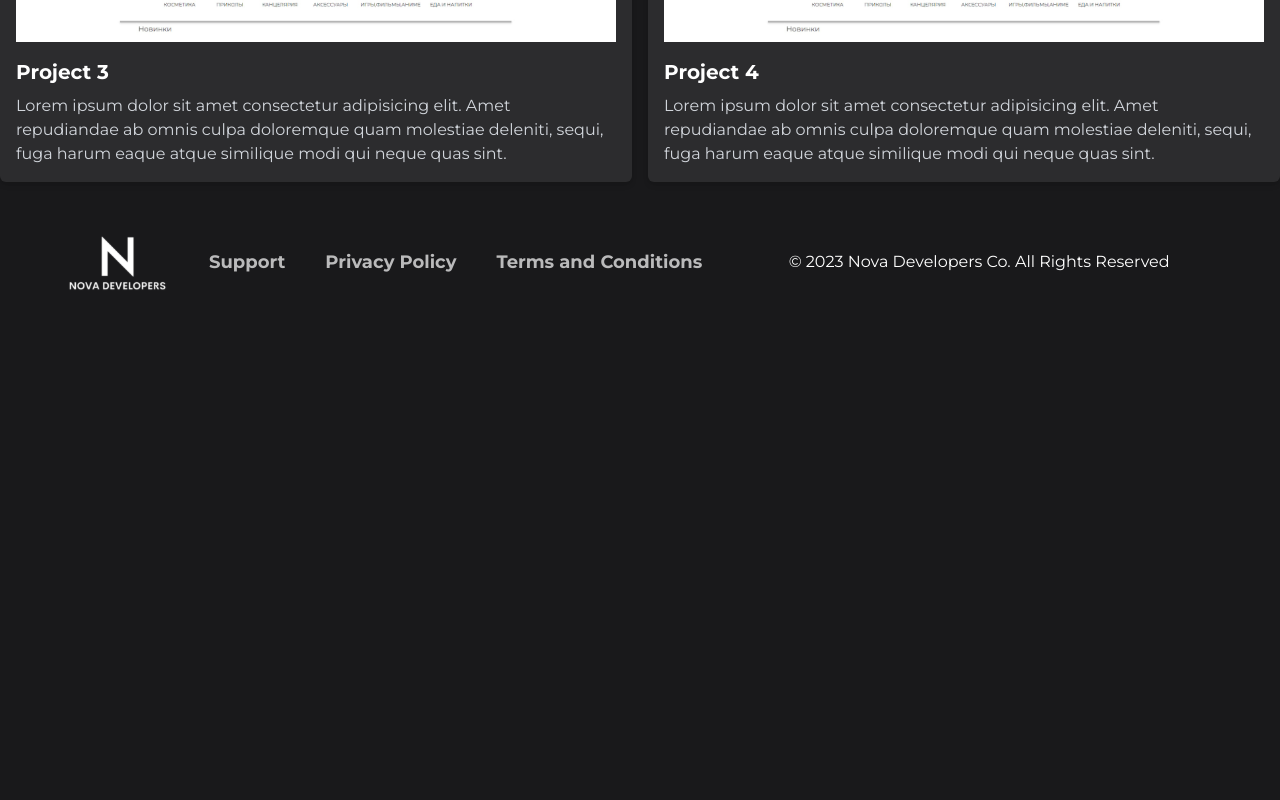
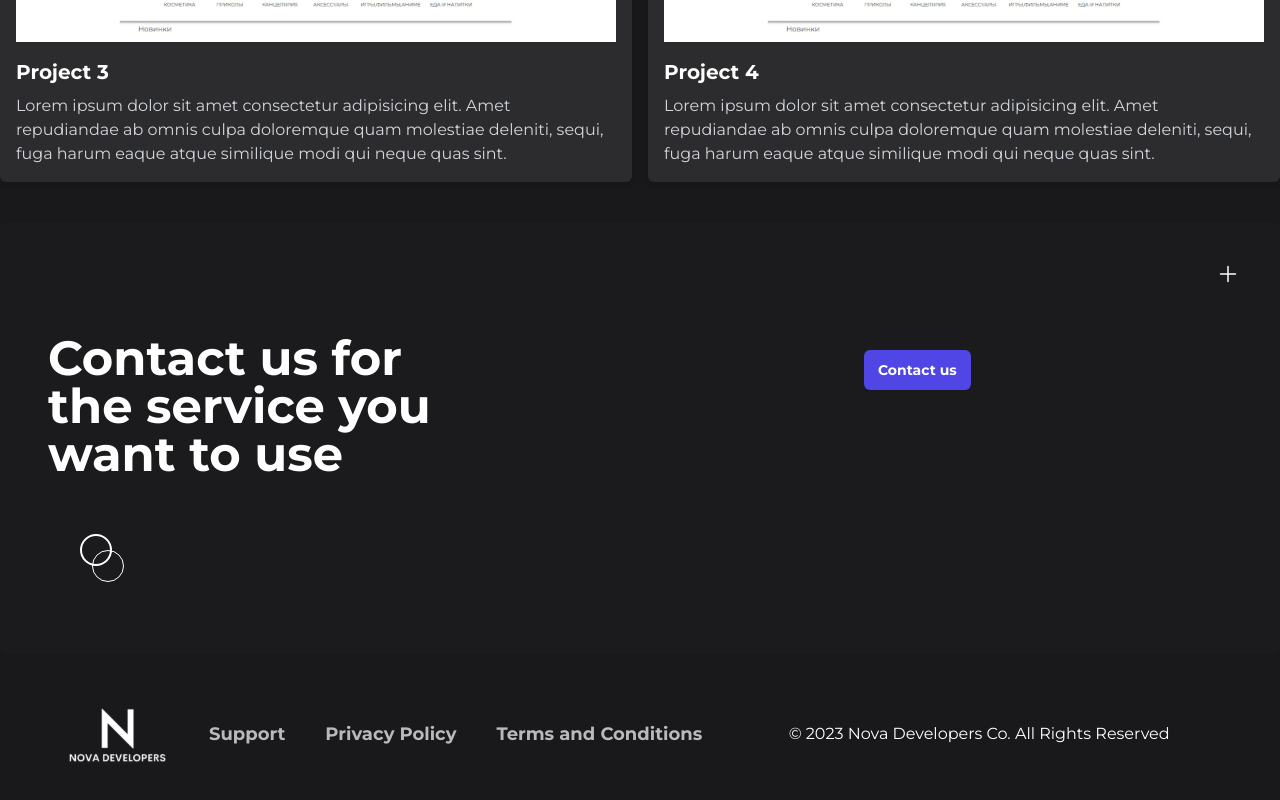
Before and after one commit to merdernoty/nova-web-dev, a Next.js app: page / in a window 1280 px wide. Shown: the part 1520-2320 px from the top of the page. Before the commit the page ends 1894 px from the top, so only its background shows below. Built offline with nearby package versions, Linux system fonts and the light colour scheme.

Commit message:
commit Fix Footer and Header Finish

```diff
--- /dev/null
+++ b/src/app/components/Contact/Contact.jsx
@@ -0,0 +1,74 @@
+import React from 'react'
+
+const Contact = () => {
+	return (
+		<div className='Contact
+        mt-10
+        w-screen-xl
+        bg-[#1E1E2080]
+        backdrop-opacity-10
+        h-max
+        rounded-md
+        relative'>
+            <div className='absolute right-10 top-10'>
+                <svg xmlns="http://www.w3.org/2000/svg" fill="none" viewBox="0 0 24 24" strokeWidth={1.5} stroke="currentColor" className="w-6 h-6">
+                    <path strokeLinecap="round" strokeLinejoin="round" d="M12 4.5v15m7.5-7.5h-15" />
+                </svg>
+            </div>
+			<div
+				className='
+            pt-28       sm:pt-20        md:pt-28        lg:pt-28        xl:pt-28
+            ml-8       sm:ml-12        md:ml-12        lg:ml-12        xl:ml-12
+            max-w-[80vw]    sm:max-w-[60vw]     md:max-w-[50vw]     lg:max-w-[55vw]     xl:max-w-[35vw]'
+			>
+				<p
+					className='
+                text-3xl    sm:text-3xl    md:text-4xl     lg:text-5xl     xl:text-5xl
+                leading-tight
+                font-bold
+                text-white'
+				>
+					Contact us for the service you want to use
+				</p>
+			</div>
+			<a
+				href='#'
+				className='
+                absolute
+                top-56              sm:top-20               md:top-32          lg:top-34          xl:top-30
+                left-[2rem]         sm:left-[33rem]         md:left-[40rem]          lg:left-[54rem]        xl:left-[54rem]
+                block
+                max-w-32
+                rounded-md
+                bg-indigo-600
+                px-3.5
+                py-2.5
+                text-center
+                text-sm
+                font-semibold
+                text-white shadow-sm
+                hover:bg-indigo-500
+                focus-visible:outline
+                focus-visible:outline-2
+                focus-visible:outline-offset-2
+                focus-visible:outline-indigo-600'
+			>
+				Contact us
+			</a>
+            <div className='Rounds
+            relative
+            top-20          sm:top-6               md:top-12          lg:top-8           xl:top-8
+            left-4          sm:left-[2rem]         md:left-[4rem]     lg:left-[5rem]     xl:left-[5rem]
+            pb-48           sm:pb-36               md:pb-48            lg:pb-40            xl:pb-44
+            w-24
+            h-24
+            '>
+                <div className="absolute  rounded-full h-8 w-8 my-6 border-2 border-white bg-transparent"></div>
+                <div className="absolute left-3 top-4 rounded-full h-8 w-8 my-6 border border-white bg-transparent"></div>
+            </div>
+
+		</div>
+	)
+}
+
+export default Contact
--- a/src/app/page.tsx
+++ b/src/app/page.tsx
@@ -3,11 +3,15 @@ import Container from './components/Container/Container'
 import Projects from './components/projects/Projects'
 import infoData from './components/data/infoData.json'
 import Info from "./components/Info/Info";
+import Contact from "./components/Contact/Contact";
 export default function Home() {
 	return (
+		<>
 		<Container>
 			<Info mainText={infoData.mainText} subText={infoData.subText} />
 			<Projects projects={projectsData} />
 		</Container>
+		<Contact/>
+		</>
 	)
 }
```
Also changed, not shown: 1 other file (tests, documents, lock files or other folders).
